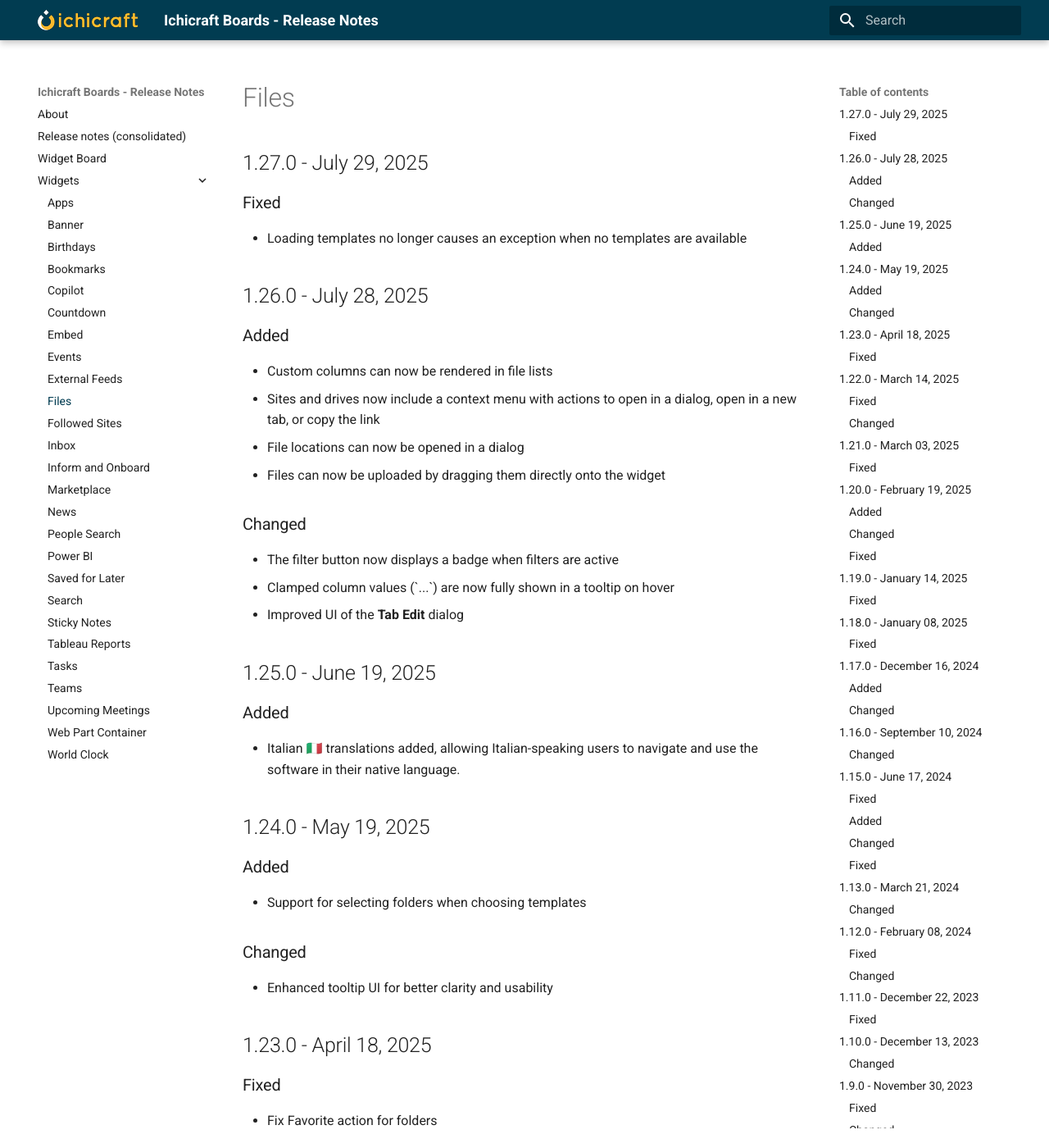
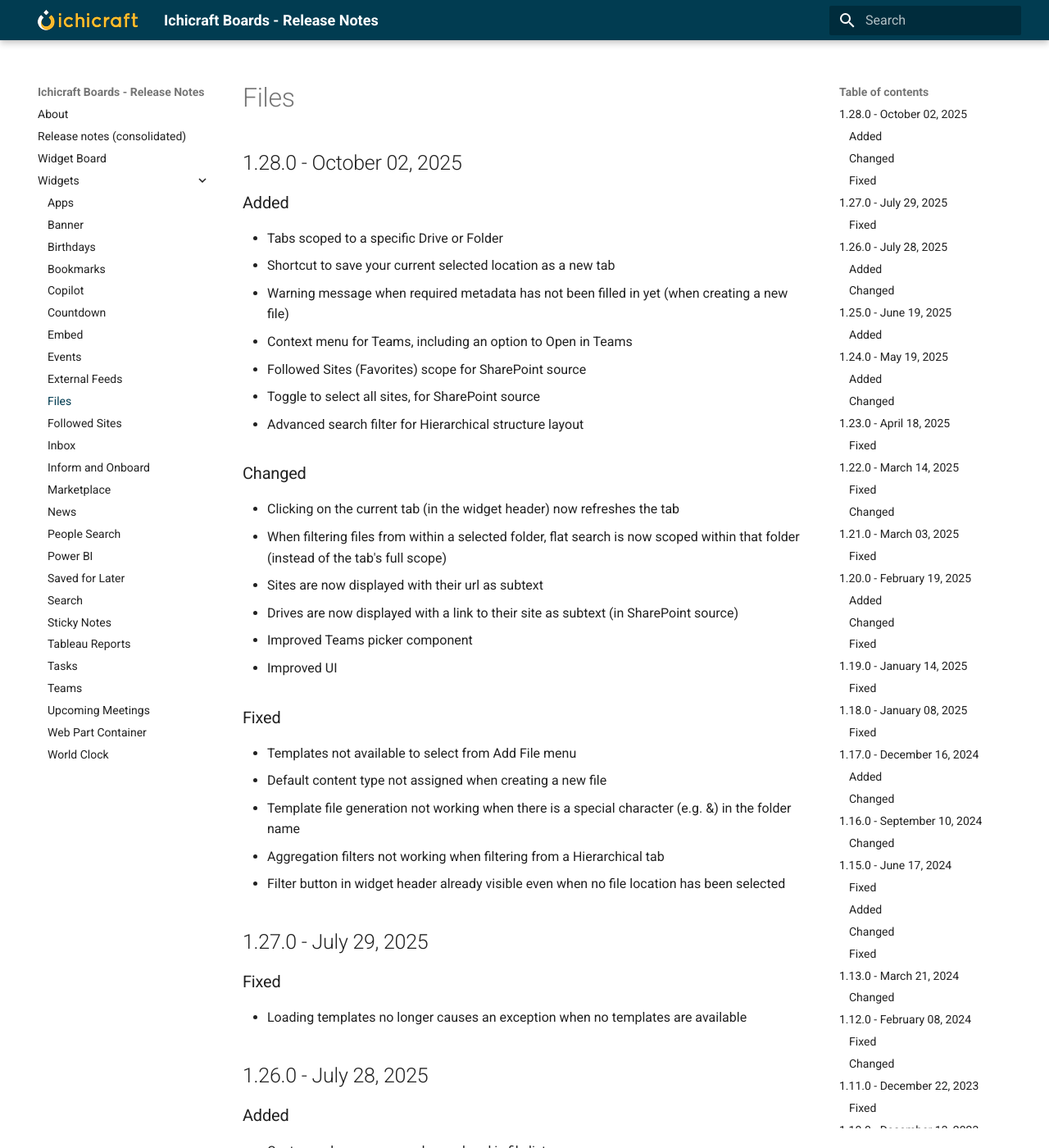
Before and after one commit to ichicraft/widgets-docs, an MkDocs documentation site: the page built from docs/Widgets/Files.md, in a window 1280 px wide and 1400 px high. Shown: the whole window at 82% size. Built offline with MkDocs 1.6.1 and Material for MkDocs 9.7.7, drawn with Linux system fonts in a browser that asks for light colours.

```diff
--- a/docs/Widgets/Files.md
+++ b/docs/Widgets/Files.md
@@ -1,3 +1,29 @@
+## 1.28.0 - October 02, 2025
+
+### Added
+- Tabs scoped to a specific Drive or Folder
+- Shortcut to save your current selected location as a new tab
+- Warning message when required metadata has not been filled in yet (when creating a new file)
+- Context menu for Teams, including an option to Open in Teams
+- Followed Sites (Favorites) scope for SharePoint source
+- Toggle to select all sites, for SharePoint source
+- Advanced search filter for Hierarchical structure layout
+
+### Changed
+- Clicking on the current tab (in the widget header) now refreshes the tab
+- When filtering files from within a selected folder, flat search is now scoped within that folder (instead of the tab&#x27;s full scope)
+- Sites are now displayed with their url as subtext
+- Drives are now displayed with a link to their site as subtext (in SharePoint source)
+- Improved Teams picker component
+- Improved UI
+
+### Fixed
+- Templates not available to select from Add File menu
+- Default content type not assigned when creating a new file
+- Template file generation not working when there is a special character (e.g. &amp;) in the folder name
+- Aggregation filters not working when filtering from a Hierarchical tab
+- Filter button in widget header already visible even when no file location has been selected
+
 ## 1.27.0 - July 29, 2025
 
 ### Fixed
```
Also changed, not shown: docs/Release-notes-(consolidated).md (+26 -0 lines).
